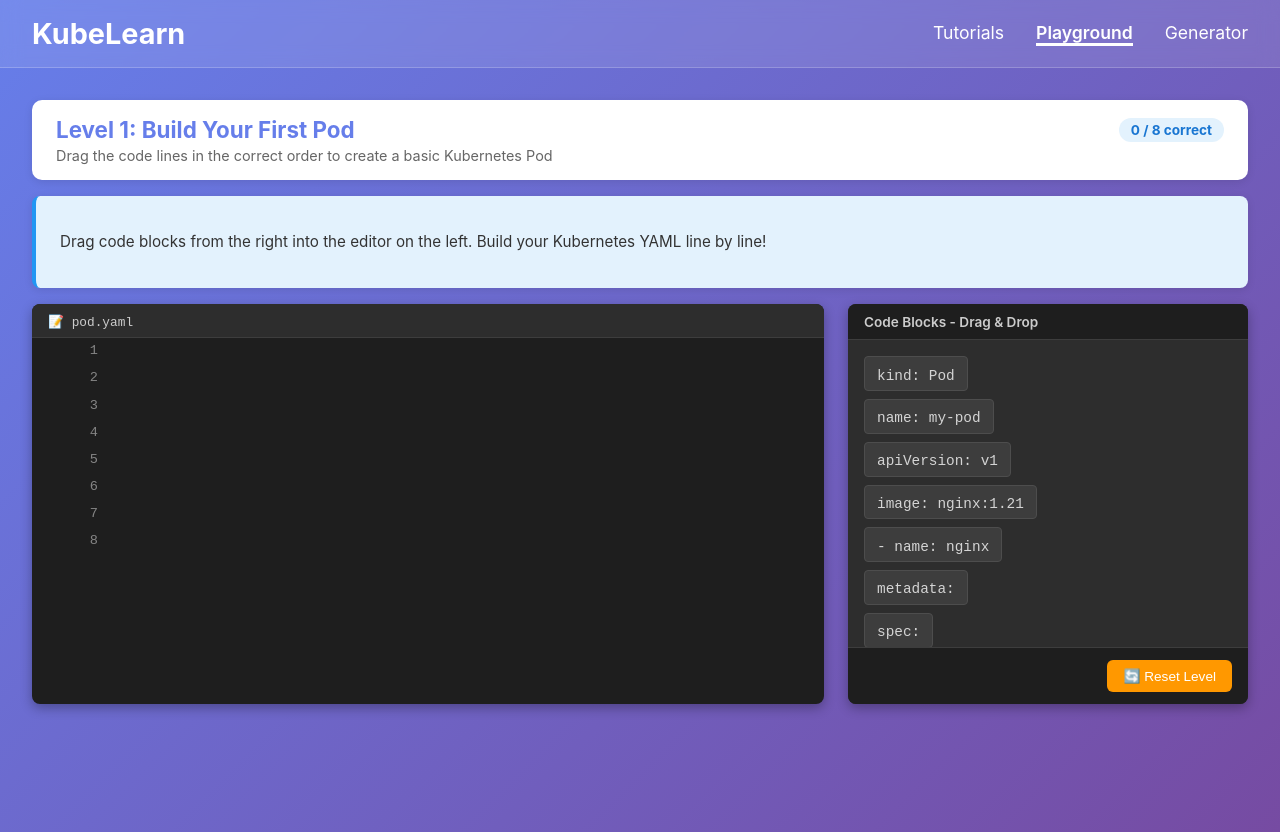
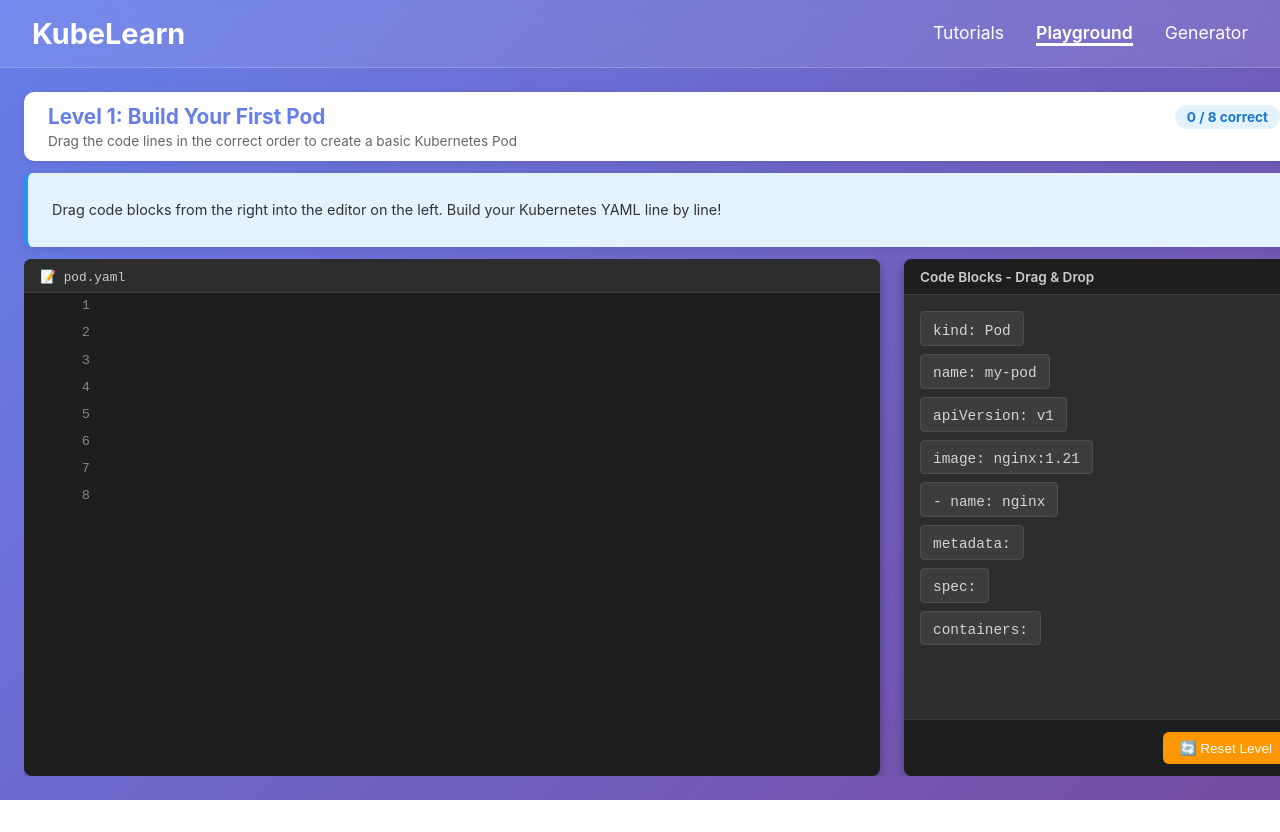
Before and after one commit to JeffreyHeytow/kubelearn, a React (Create React App) app: page /playground in a window 1280 px wide. After the commit the page ends 800 px from the top, so only its background shows below. Built offline with nearby package versions, Linux system fonts and the light colour scheme.

Commit message:
Complete interactive Kubernetes YAML game with drag-drop mechanics

```diff
--- a/src/pages/Playground.css
+++ b/src/pages/Playground.css
@@ -1,24 +1,29 @@
 .playground-page {
-    min-height: 100vh;
+    height: 100vh;
     background: linear-gradient(135deg, #667eea 0%, #764ba2 100%);
-    padding-bottom: 2rem;
-    overflow-x: hidden;
+    overflow: hidden;
+    display: flex;
+    flex-direction: column;
 }
 
 .playground-container {
     max-width: 1400px;
+    width: 100%;
     margin: 0 auto;
-    padding: 2rem;
-    max-height: 100vh;
+    padding: 1.5rem;
+    flex: 1;
+    display: flex;
+    flex-direction: column;
     overflow: hidden;
 }
 
 .level-header {
     background: white;
-    padding: 1rem 1.5rem;
+    padding: 0.75rem 1.5rem;
     border-radius: 10px;
     box-shadow: 0 2px 8px rgba(0, 0, 0, 0.1);
-    margin-bottom: 1rem;
+    margin-bottom: 0.75rem;
+    flex-shrink: 0;
 }
 
 .level-title {
@@ -31,7 +36,7 @@
 .level-header h1 {
     color: #667eea;
     margin: 0;
-    font-size: 1.4rem;
+    font-size: 1.3rem;
 }
 
 .progress {
@@ -46,19 +51,20 @@
 .level-description {
     color: #666;
     margin: 0;
-    font-size: 0.9rem;
+    font-size: 0.85rem;
 }
 
 /* Feedback Panel at Top */
 .feedback-panel {
     background: white;
-    padding: 1rem 1.5rem;
+    padding: 0.75rem 1.5rem;
     border-radius: 8px;
     box-shadow: 0 2px 8px rgba(0, 0, 0, 0.1);
-    margin-bottom: 1rem;
-    min-height: 60px;
+    margin-bottom: 0.75rem;
+    min-height: 50px;
     display: flex;
     align-items: center;
+    flex-shrink: 0;
 }
 
 .feedback-panel.success {
@@ -78,8 +84,8 @@
 
 .feedback-panel p {
     margin: 0;
-    font-size: 0.95rem;
-    line-height: 1.5;
+    font-size: 0.9rem;
+    line-height: 1.4;
     color: #333;
     flex: 1;
 }
@@ -92,7 +98,7 @@
 }
 
 .complete-icon {
-    font-size: 2rem;
+    font-size: 1.5rem;
 }
 
 .complete-text {
@@ -102,24 +108,24 @@
 .complete-text strong {
     display: block;
     color: #4caf50;
-    font-size: 1.1rem;
+    font-size: 1rem;
     margin-bottom: 0.25rem;
 }
 
 .complete-text p {
     margin: 0;
     color: #666;
-    font-size: 0.9rem;
+    font-size: 0.85rem;
 }
 
 .next-button {
     background: linear-gradient(135deg, #667eea 0%, #764ba2 100%);
     color: white;
     border: none;
-    padding: 0.75rem 1.5rem;
+    padding: 0.6rem 1.25rem;
     border-radius: 6px;
     cursor: pointer;
-    font-size: 1rem;
+    font-size: 0.9rem;
     font-weight: bold;
     transition: all 0.3s;
     white-space: nowrap;
@@ -130,14 +136,14 @@
     box-shadow: 0 4px 12px rgba(102, 126, 234, 0.4);
 }
 
-/* Game Layout - FIXED HEIGHT */
+/* Game Layout */
 .game-layout {
     display: grid;
     grid-template-columns: 1fr 400px;
     gap: 1.5rem;
-    height: calc(100vh - 400px);
-    max-height: 500px;
-    min-height: 400px;
+    flex: 1;
+    min-height: 0;
+    overflow: hidden;
 }
 
 /* Left side: Code Editor */
@@ -148,7 +154,7 @@
     box-shadow: 0 4px 12px rgba(0, 0, 0, 0.3);
     display: flex;
     flex-direction: column;
-    height: 100%;
+    min-height: 0;
 }
 
 .editor-header {
@@ -170,6 +176,7 @@
     font-family: 'Courier New', monospace;
     font-size: 0.9rem;
     line-height: 1.6;
+    min-height: 0;
 }
 
 .editor-line {
@@ -228,7 +235,7 @@
     box-shadow: 0 4px 12px rgba(0, 0, 0, 0.3);
     display: flex;
     flex-direction: column;
-    height: 100%;
+    min-height: 0;
 }
 
 .blocks-header {
@@ -249,6 +256,7 @@
     flex-direction: column;
     gap: 0.5rem;
     align-items: flex-start;
+    min-height: 0;
 }
 
 .code-block {
@@ -361,13 +369,10 @@
 @media (max-width: 1024px) {
     .game-layout {
         grid-template-columns: 1fr;
-        height: auto;
-        max-height: none;
     }
 
     .editor-zone,
     .blocks-zone {
         min-height: 300px;
-        height: auto;
     }
 }
--- a/src/pages/Playground.js
+++ b/src/pages/Playground.js
@@ -272,35 +272,78 @@ export default function Playground() {
     };
 
     // Generate contextual hint
+    // Generate contextual hint
     const getHint = (line, targetPosition) => {
         const correctPosition = line.position + 1; // +1 for 1-indexed display
+        const currentCode = line.code.trim();
 
-        if (line.position === 0) {
-            return "💡 Hint: This should be the very first line at the top.";
-        } else if (line.position === 1) {
-            return "💡 Hint: This should be the second line, right after apiVersion.";
-        } else if (line.code.includes("metadata:")) {
-            return "💡 Hint: This should come after 'kind', before any indented fields.";
-        } else if (line.code.includes("name:") && line.indent === 2) {
-            return "💡 Hint: This should be indented under 'metadata'.";
-        } else if (line.code.includes("spec:")) {
-            return "💡 Hint: This should come after the metadata section.";
-        } else if (line.code.includes("containers:")) {
-            return "💡 Hint: This should be indented under 'spec'.";
-        } else if (line.code.startsWith("- name:")) {
-            return "💡 Hint: This starts a container list item, should be under 'containers:'.";
-        } else if (line.code.includes("image:") && line.indent === 4) {
-            return "💡 Hint: This should be indented under the container name.";
-        } else if (line.code.includes("resources:")) {
-            return "💡 Hint: This should be at the same indent level as 'image:'.";
-        } else if (line.code.includes("requests:") || line.code.includes("limits:")) {
-            return "💡 Hint: This should be indented under 'resources:'.";
+        // Very specific hints based on exact code content
+        if (currentCode === "apiVersion: v1") {
+            return "💡 Hint: 'apiVersion' is always the very first line in a Kubernetes YAML file.";
+        }
+
+        if (currentCode === "kind: Pod") {
+            return "💡 Hint: 'kind' comes right after 'apiVersion' to specify what type of resource you're creating.";
+        }
+
+        if (currentCode === "metadata:") {
+            return "💡 Hint: 'metadata:' comes after 'kind' and before the indented name field.";
+        }
+
+        if (currentCode === "name: my-pod" && line.indent === 2) {
+            return "💡 Hint: This 'name' field belongs under 'metadata:' and should be indented with 2 spaces. It identifies your Pod.";
+        }
+
+        if (currentCode === "spec:") {
+            return "💡 Hint: 'spec:' comes after the metadata section. It defines what your Pod should actually run.";
+        }
+
+        if (currentCode === "containers:") {
+            return "💡 Hint: 'containers:' goes under 'spec:' with 2 spaces indent. It starts the list of containers to run.";
+        }
+
+        if (currentCode === "- name: nginx") {
+            return "💡 Hint: This line starts a container definition. The dash (-) makes it a list item under 'containers:', with 2 spaces before the dash.";
+        }
+
+        if (currentCode === "image: nginx:1.21" && line.indent === 4) {
+            return "💡 Hint: The 'image' field tells Kubernetes which container image to use. It should be indented 4 spaces (under the container name).";
+        }
+
+        if (currentCode === "resources:") {
+            return "💡 Hint: 'resources:' defines CPU and memory limits. It goes at the same indent level as 'image:' (4 spaces).";
+        }
+
+        if (currentCode === "requests:") {
+            return "💡 Hint: 'requests:' specifies the minimum resources guaranteed to the container. It goes under 'resources:' with 6 spaces indent.";
+        }
+
+        if (currentCode.includes("memory:") && currentCode.includes("64Mi")) {
+            return "💡 Hint: This memory request should be under 'requests:' with 8 spaces indent.";
+        }
+
+        if (currentCode.includes("cpu:") && currentCode.includes("250m")) {
+            return "💡 Hint: This CPU request should be under 'requests:' with 8 spaces indent, after the memory line.";
+        }
+
+        // Fallback: directional hint
+        if (targetPosition < line.position) {
+            const distance = line.position - targetPosition;
+            if (distance === 1) {
+                return `💡 Hint: Try the next line down.`;
+            } else if (distance <= 3) {
+                return `💡 Hint: This line belongs a few lines further down in the file.`;
+            } else {
+                return `💡 Hint: This line belongs much further down (near line ${correctPosition}).`;
+            }
         } else {
-            // Generic hint
-            if (targetPosition < line.position) {
-                return `💡 Hint: Try placing this further down in the file (around line ${correctPosition}).`;
+            const distance = targetPosition - line.position;
+            if (distance === 1) {
+                return `💡 Hint: Try the line above this one.`;
+            } else if (distance <= 3) {
+                return `💡 Hint: This line belongs a few lines further up in the file.`;
             } else {
-                return `💡 Hint: Try placing this further up in the file (around line ${correctPosition}).`;
+                return `💡 Hint: This line belongs much further up (near line ${correctPosition}).`;
             }
         }
     };
```
